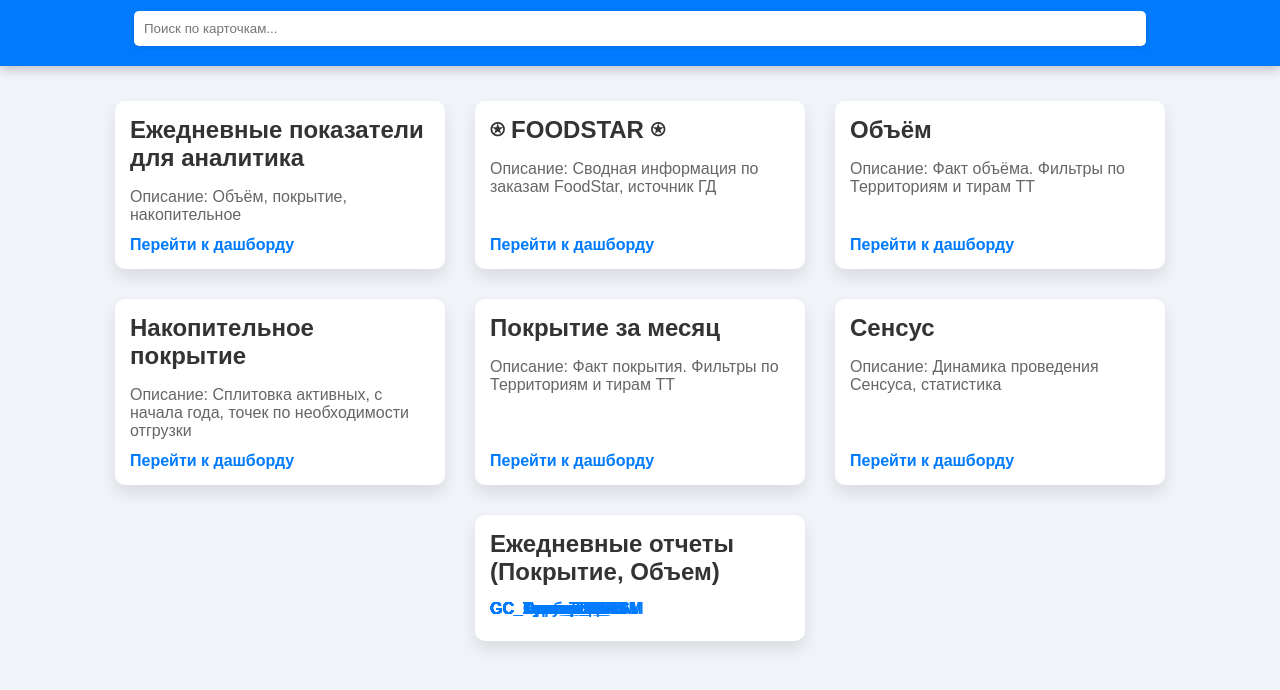
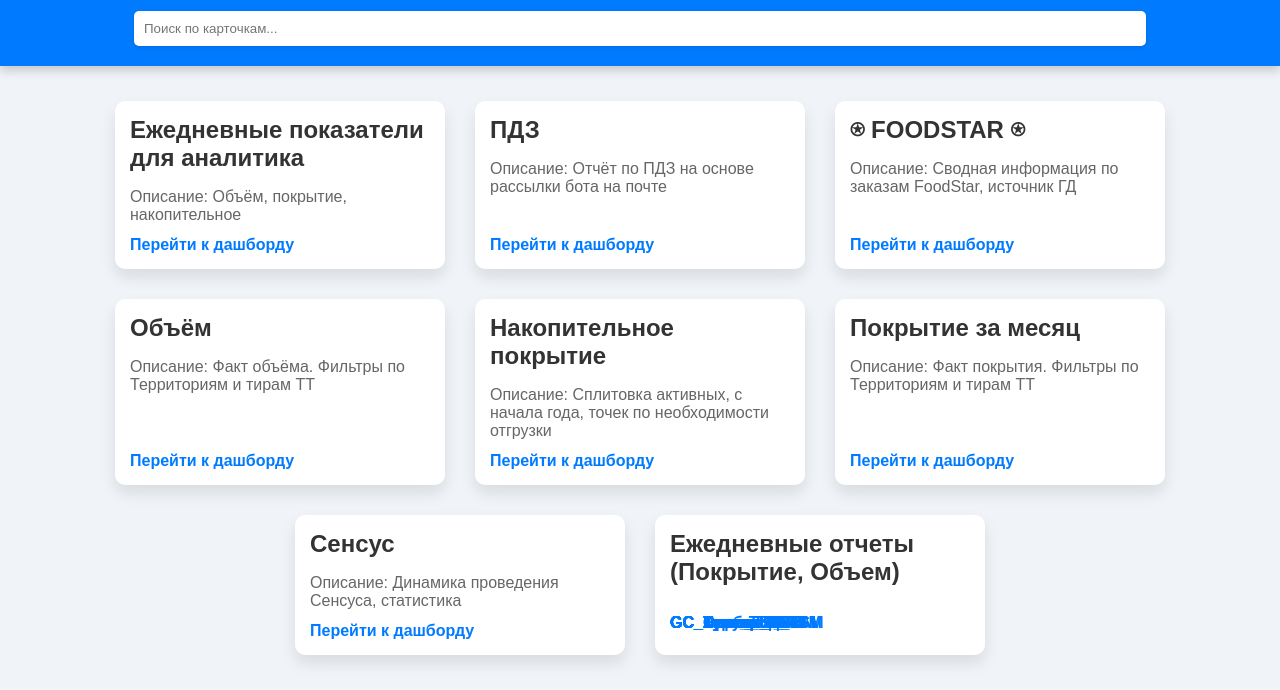
Before and after one commit to narciSSuca/narciSSuca.github.io, a plain HTML site: page index.html in a window 1280 px wide. Shown: the part 159-849 px from the top of the page. Drawn offline with Linux system fonts and the light colour scheme.

Commit message:
Update index.html

```diff
--- a/index.html
+++ b/index.html
@@ -15,10 +15,17 @@
     </header>
     <main id="card-container">
 
+
         <div class="card">
             <h2>Ежедневные показатели для аналитика</h2>
             <p>Описание: Объём, покрытие, накопительное</p>
             <a href="https://datalens.yandex/x08wvggzw8aaj" target="_blank">Перейти к дашборду</a>
+        </div>
+
+        <div class="card">
+            <h2>ПДЗ</h2>
+            <p>Описание: Отчёт по ПДЗ на основе рассылки бота на почте </p>
+            <a href="https://datalens.yandex/4hpzz3hchmckq" target="_blank">Перейти к дашборду</a>
         </div>
 
         <div class="card">
```
